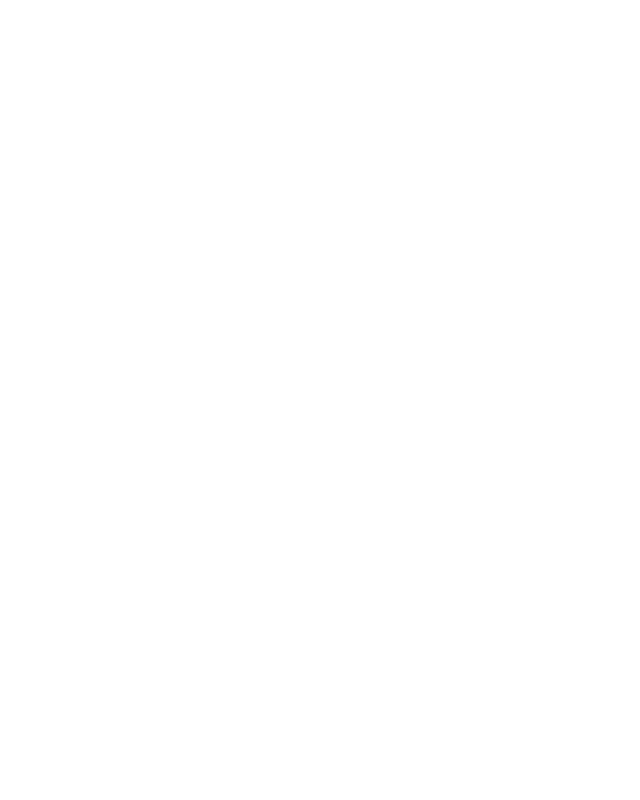
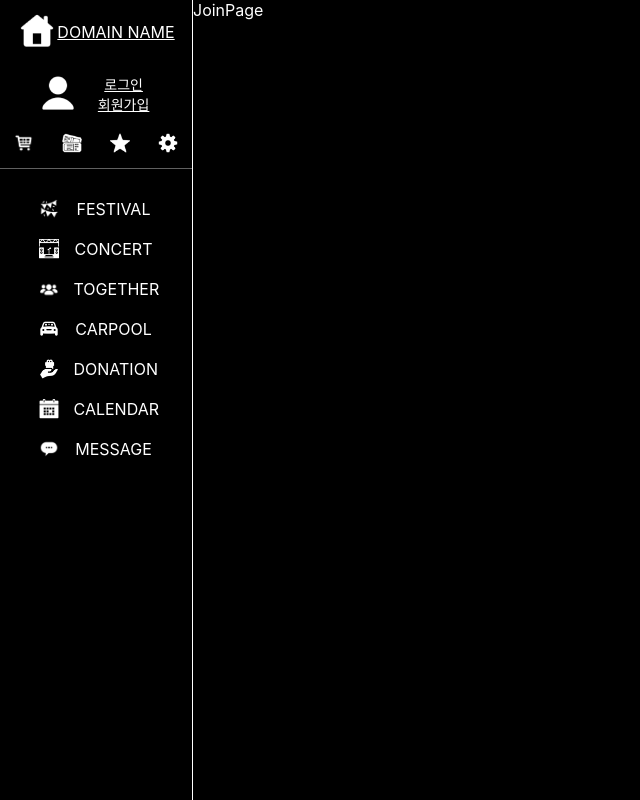
Before and after one commit to melll93/TICKGET, a React (Create React App) app in the folder final_front/: page /join in a window 1280 px wide. Before the commit this address had no page. Shown: the whole page, without its empty margins (0-640 px from the left). Built offline with nearby package versions, Linux system fonts and the light colour scheme.

Commit message:
login, join page fix

```diff
--- a/final_front/src/App.css
+++ b/final_front/src/App.css
@@ -3,6 +3,10 @@
   color: white;
   margin: 0;
   padding: 0;
+}
+
+Link {
+  /* text-decoration: none; */
 }
 
 .icon {
@@ -92,6 +96,10 @@
   border: none;
 }
 
+div .MenuList {
+  margin-top: 20px;
+}
+
 div .Menu {
   /* border: 1px dotted red; */
   height: 40px;
--- a/final_front/src/App.js
+++ b/final_front/src/App.js
@@ -8,6 +8,8 @@
 import HomePage from "./pages/community/HomePage";
 import SearchResultPage from "./pages/community/SearchResultPage";
 import TogetherPage from "./pages/community/TogetherPage";
+import JoinPage from "./pages/member/JoinPage";
+import LoginPage from "./pages/member/LoginPage";
 import BookmarkPage from "./pages/personal/BookmarkPage";
 import CartPage from "./pages/personal/CartPage";
 import MessagePage from "./pages/personal/MessagePage";
@@ -20,6 +22,10 @@
   return (
     <>
       <Routes>
+        {/* LoginMenu Routes */}
+        <Route path="/login" exact={true} element={<LoginPage />} />
+        <Route path="/join" exact={true} element={<JoinPage />} />
+
         {/* PersonalTabs Routes */}
         <Route path="/mypage" exact={true} element={<MyPage />} />
         <Route path="/cart" exact={true} element={<CartPage />} />
--- a/final_front/src/components/Sidebar/MenuList.jsx
+++ b/final_front/src/components/Sidebar/MenuList.jsx
@@ -12,6 +12,10 @@
     "MESSAGE",
   ]);
 
-  return items.map((item, index) => <Menu key={index} item={item} />);
+  return (
+    <div className="MenuList">
+      {items.map((item, index) => <Menu key={index} item={item} />)}
+    </div>
+  )
 };
 export default MenuList;
--- a/final_front/src/components/Sidebar/ProfileButton.jsx
+++ b/final_front/src/components/Sidebar/ProfileButton.jsx
@@ -4,8 +4,8 @@
 const ProfileButton = () => {
     return (
         <div className='ProfileButton'>
-            <div><Link to="#">로그인</Link></div>
-            <div><Link to='#'>회원가입</Link></div>
+            <div><Link to="/login">로그인</Link></div>
+            <div><Link to='/join'>회원가입</Link></div>
         </div>
     )
 }
--- a/final_front/src/pages/member/JoinPage.jsx
+++ b/final_front/src/pages/member/JoinPage.jsx
@@ -3,7 +3,9 @@
 
 const JoinPage = () => {
   return (
-    <><Sidebar /><div>JoinPage</div></>);
+    <><Sidebar />
+      <div className="center">JoinPage</div>
+    </>);
 };
 
 export default JoinPage;
--- a/final_front/src/pages/member/LoginPage.jsx
+++ b/final_front/src/pages/member/LoginPage.jsx
@@ -1,8 +1,11 @@
 import React from "react";
+import Sidebar from "../../components/Sidebar";
 
 const LoginPage = () => {
   return (
-    <><Sidebar /><div>JoinPage</div></>);
+    <><Sidebar />
+      <div className="center">LoginPage</div>
+    </>);
 };
 
 export default LoginPage;
```
